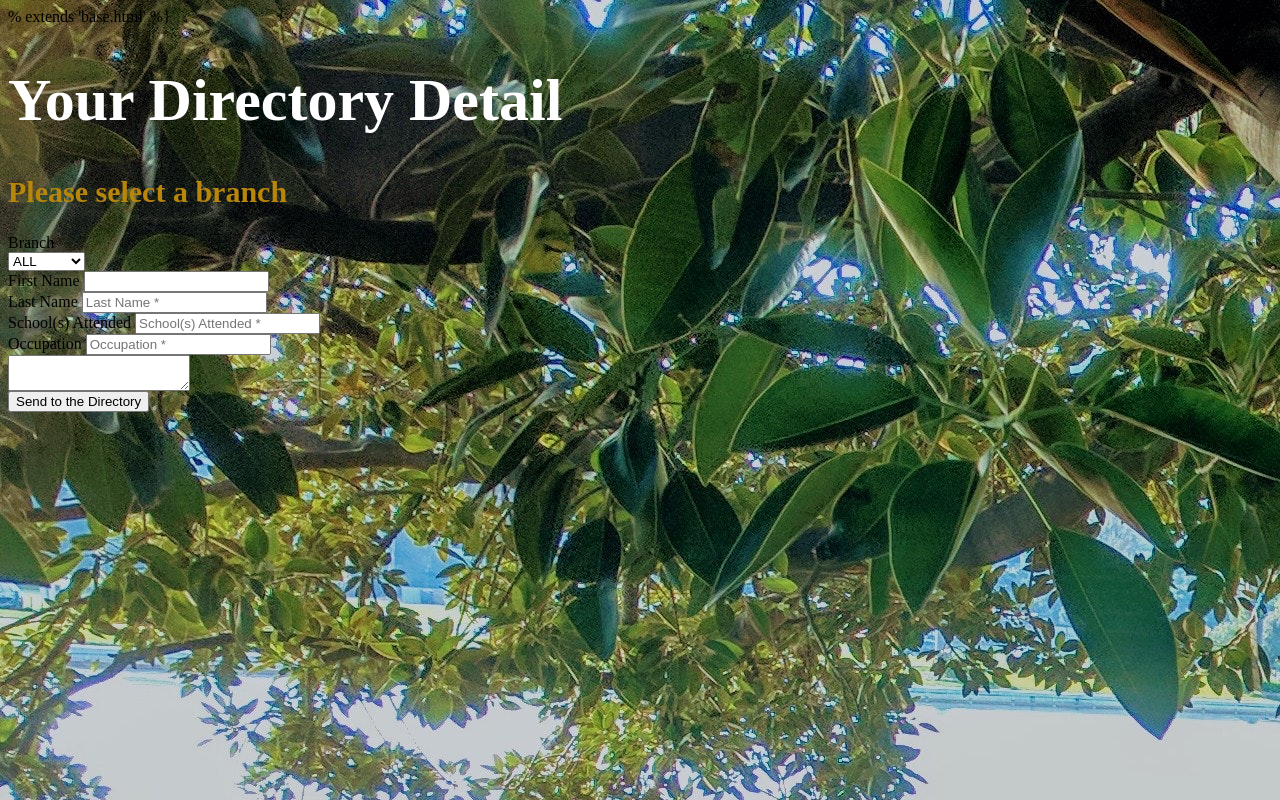
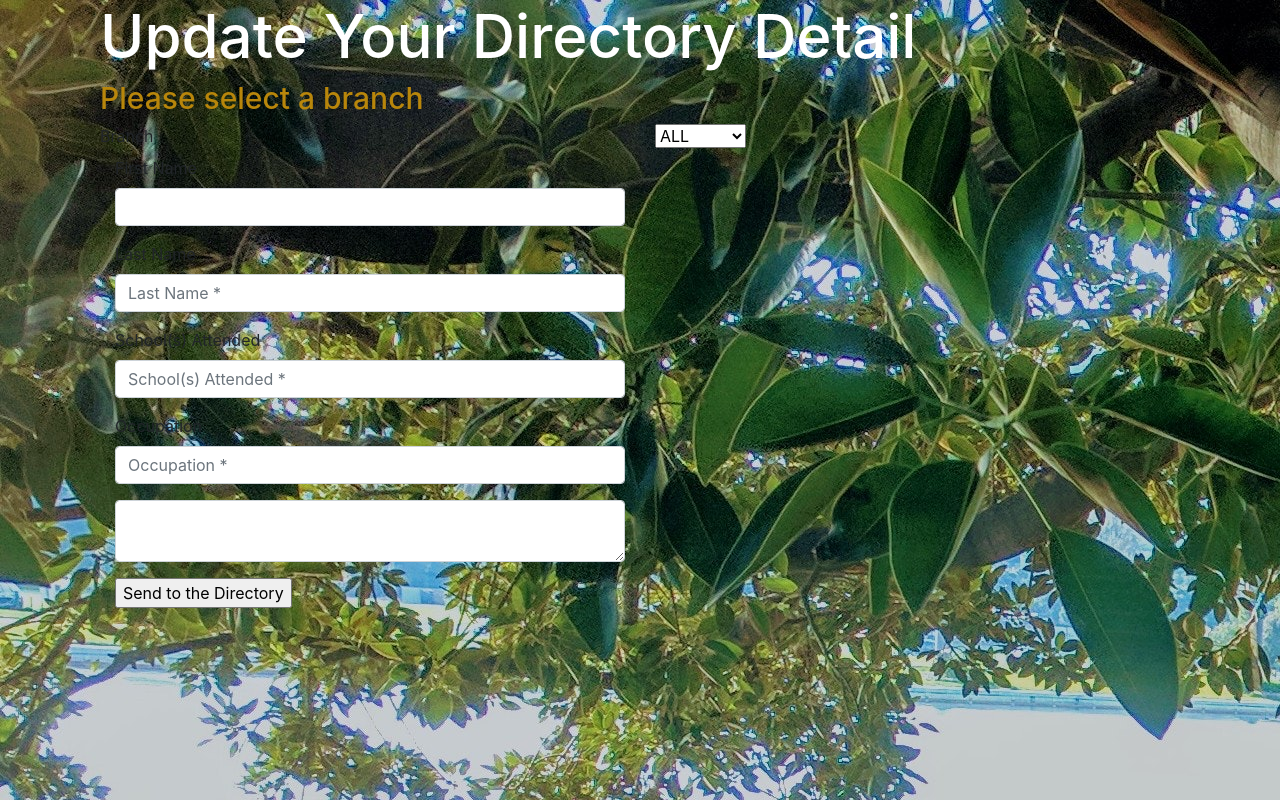
Before and after one commit to tlcs11/Blue_solo, a Django app: template directory/templates/family/update.html in a window 1280 px wide. Run offline with Django 3.2, Linux system fonts and the light colour scheme; the template is opened without the code that fills it, so the values that code supplies are empty; some libraries are stand-ins or nearby versions.

Commit message:
Corrected display of update page

```diff
--- a/directory/templates/family/update.html
+++ b/directory/templates/family/update.html
@@ -1,4 +1,4 @@
-% extends 'base.html' %}
+{% extends 'base.html' %}
 {% load static %}
 {% block content %}
     <body background="{% static "img/close-up-daylight-environment-762679.jpg"%}" alt="Image Not Found">
@@ -9,7 +9,7 @@
         <div class="container directory-form">
                     <form class="input" action="{% url 'update' id %}" method="POST">
                     {% csrf_token %}
-                        <h1 style="color: white; font-size: 60px">Your Directory Detail
+                        <h1 style="color: white; font-size: 60px">Update Your Directory Detail
                         </h1>
                         <h2 style="color:darkgoldenrod; font-size: 30px">Please select a branch</h2>
                         <div class="row">
```
